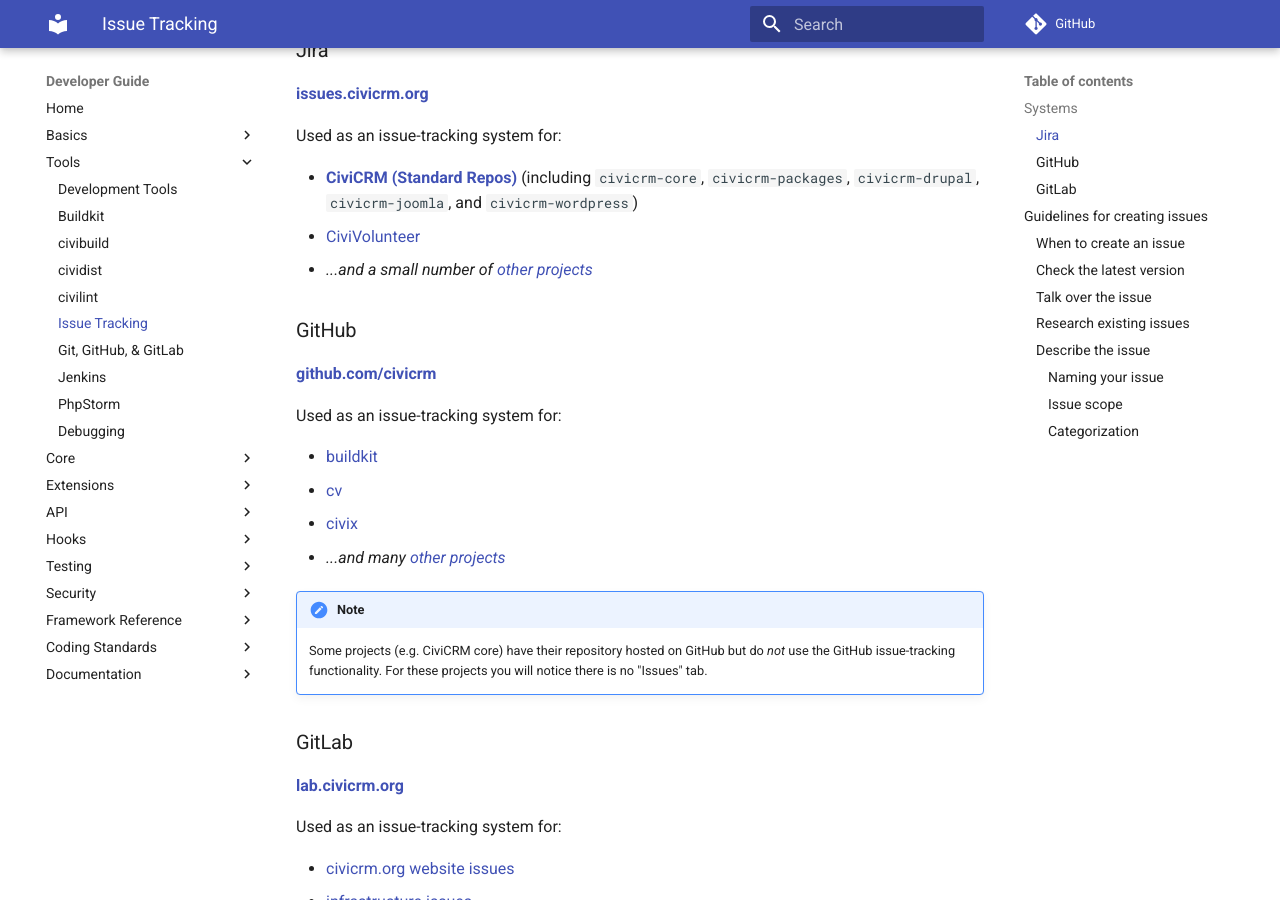
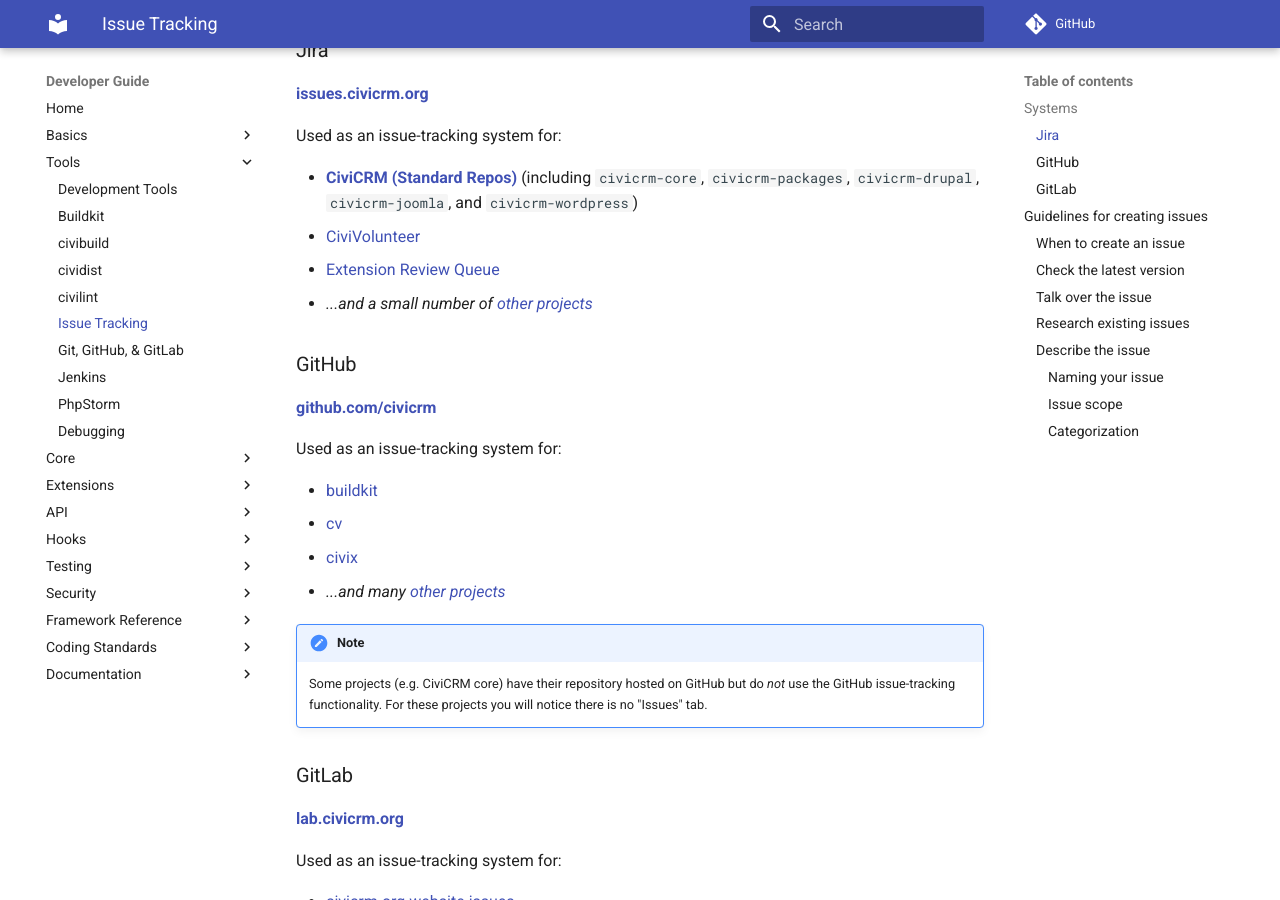
Before and after one commit to civicrm/civicrm-dev-docs, an MkDocs documentation site: the page built from docs/tools/issue-tracking.md, in a window 1280 px wide and 900 px high, scrolled down 312 px. Built offline with MkDocs 1.6.1 and Material for MkDocs 9.7.7, drawn with Linux system fonts in a browser that asks for light colours; comment, search, counter and statistics services are not loaded; old or Windows-style settings are respelled for this version of MkDocs.

Commit message:
issue-tracking.md - Identify EXT project

```diff
--- a/docs/tools/issue-tracking.md
+++ b/docs/tools/issue-tracking.md
@@ -13,6 +13,7 @@
 
 * **[CiviCRM (Standard Repos)](https://issues.civicrm.org/jira/browse/CRM)**  (including `civicrm-core`, `civicrm-packages`, `civicrm-drupal`, `civicrm-joomla`, and `civicrm-wordpress`)
 * [CiviVolunteer](https://issues.civicrm.org/jira/browse/VOL)
+* [Extension Review Queue](https://issues.civicrm.org/jira/browse/EXT)
 * *...and a small number of [other projects](https://issues.civicrm.org/jira/secure/BrowseProjects.jspa?selectedCategory=all&selectedProjectType=all)*
 
 ### GitHub {:#github}
```
